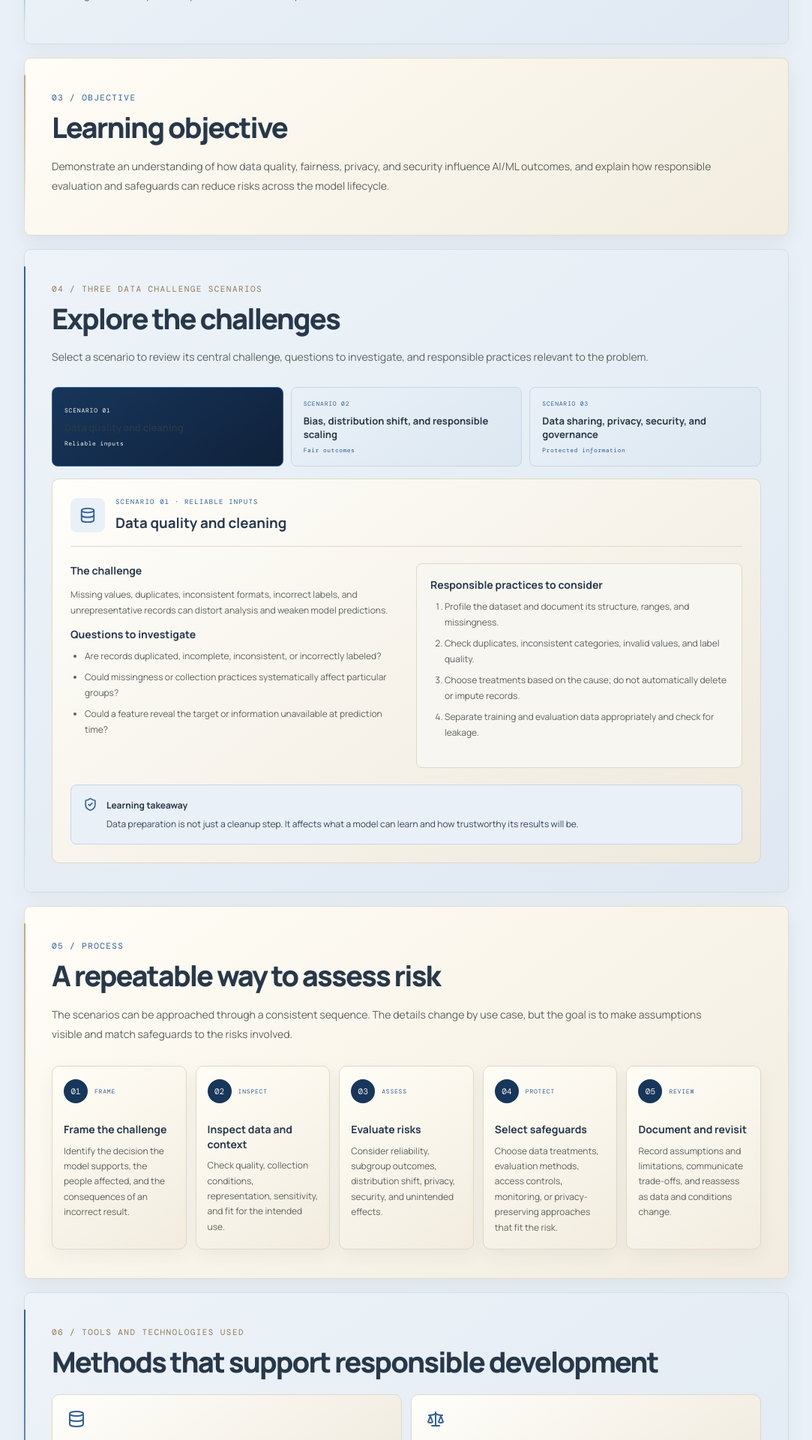
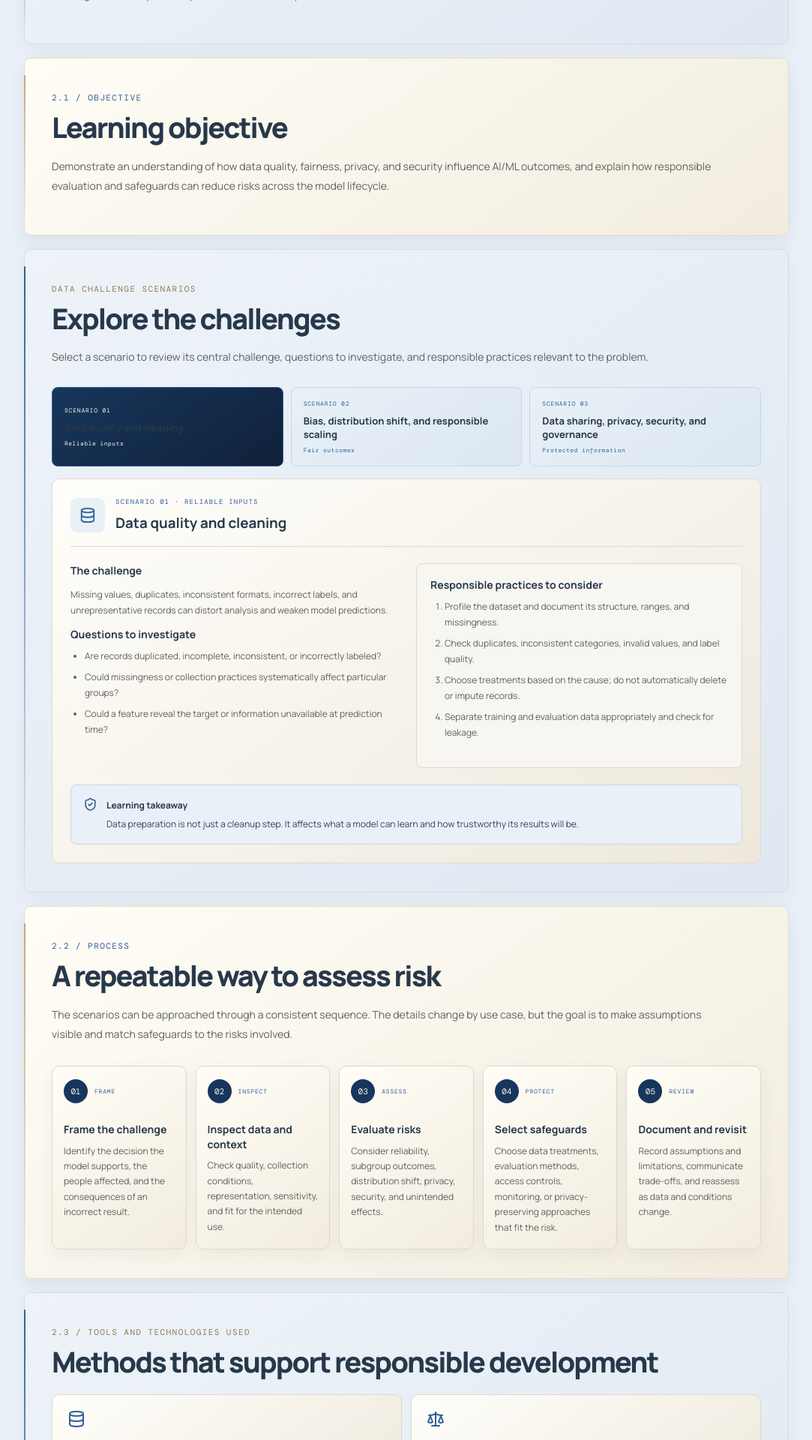
Before and after one commit to AnushaKallempudi12/portfolio, a Next.js app: page /portfolio/artifacts/responsible-ai in a window 1280 px wide. Shown: the part 1240-3160 px from the top of the page at 75% size, without its empty margins (98-1181 px from the left). Built offline with nearby package versions, Linux system fonts and the light colour scheme.

Commit message:
Align artifact sections with required portfolio checklist

```diff
--- a/src/app/artifacts/responsible-ai/page.jsx
+++ b/src/app/artifacts/responsible-ai/page.jsx
@@ -18,14 +18,14 @@ export default function ResponsibleAIArtifactPage(){
  <div className="detail-wrap detail-content rai-content">
  <section className="detail-section"><p className="detail-index">01 / INTRODUCTION</p><h2>Introduction</h2><p>Responsible AI/ML development involves more than choosing an algorithm or achieving a strong accuracy score. This artifact reflects on three data challenge scenarios from the class activity and considers how decisions about data, fairness, privacy, and security can affect people and model outcomes.</p></section>
  <section className="detail-section"><p className="detail-index">02 / DESCRIPTION</p><h2>About the data challenge scenarios</h2><p>The activity explores three connected challenges across the machine-learning lifecycle: data quality and cleaning; bias, distribution shift, and responsible scaling; and data sharing, privacy, security, and governance. Each scenario presents a practical situation, questions to investigate, and responsible practices that can help reduce risk.</p></section>
- <section className="detail-section"><p className="detail-index">03 / OBJECTIVE</p><h2>Learning objective</h2><p>Demonstrate an understanding of how data quality, fairness, privacy, and security influence AI/ML outcomes, and explain how responsible evaluation and safeguards can reduce risks across the model lifecycle.</p></section>
- <section className="detail-section" id="scenarios"><p className="detail-index">04 / THREE DATA CHALLENGE SCENARIOS</p><h2>Explore the challenges</h2><p>Select a scenario to review its central challenge, questions to investigate, and responsible practices relevant to the problem.</p><div className="rai-tabs" role="tablist" aria-label="Responsible AI scenarios">{scenarios.map(x=><button key={x.id} role="tab" aria-selected={active===x.id} className={active===x.id?"active":""} onClick={()=>setActive(x.id)}><span>SCENARIO {x.n}</span><strong>{x.title}</strong><small>{x.label}</small></button>)}</div><div className="rai-scenario-panel" role="tabpanel"><div className="rai-scenario-heading"><div className="rai-scenario-icon"><Icon size={22}/></div><div><span>SCENARIO {selected.n} · {selected.label.toUpperCase()}</span><h3>{selected.title}</h3></div></div><div className="rai-scenario-columns"><div><h4>The challenge</h4><p>{selected.challenge}</p><h4>Questions to investigate</h4><ul>{selected.questions.map(q=><li key={q}>{q}</li>)}</ul></div><div className="rai-approach"><h4>Responsible practices to consider</h4><ol>{selected.actions.map(a=><li key={a}>{a}</li>)}</ol></div></div><div className="rai-learning"><ShieldCheck size={19}/><p><strong>Learning takeaway</strong>{selected.takeaway}</p></div></div></section>
- <section className="detail-section"><p className="detail-index">05 / PROCESS</p><h2>A repeatable way to assess risk</h2><p>The scenarios can be approached through a consistent sequence. The details change by use case, but the goal is to make assumptions visible and match safeguards to the risks involved.</p><div className="rai-process-flow" aria-label="Five-step responsible AI process">{process.map(([t,d],i)=><article key={t}><div className="rai-process-node"><span>0{i+1}</span><i>{i===0?"FRAME":i===1?"INSPECT":i===2?"ASSESS":i===3?"PROTECT":"REVIEW"}</i></div><div className="rai-process-card"><h3>{t}</h3><p>{d}</p></div></article>)}</div></section>
- <section className="detail-section"><p className="detail-index">06 / TOOLS AND TECHNOLOGIES USED</p><h2>Methods that support responsible development</h2><div className="rai-tool-grid"><article><Database/><h3>Data quality checks</h3><p>Profiling, missing-value review, duplicate detection, label checks, and leakage awareness.</p></article><article><Scale/><h3>Fairness evaluation</h3><p>Representation checks, subgroup performance analysis, proxy-feature review, and context-aware evaluation.</p></article><article><Activity/><h3>Monitoring</h3><p>Distribution-shift checks and ongoing performance review after deployment.</p></article><article><LockKeyhole/><h3>Privacy and security</h3><p>Data minimization, access controls, federated learning, secure aggregation, and governance practices.</p></article></div><div className="rai-tool-note"><strong>Tools and technology clarification</strong><p>These are the technical methods and concepts examined through the class scenarios. They are presented as learning tools and responsible-development practices, not as a claim that a particular software package or production system was implemented for this activity.</p></div></section>
- <section className="detail-section"><p className="detail-index">07 / EVALUATION & LEARNING OUTCOMES</p><h2>How I evaluate the scenarios</h2><p>This is a qualitative, scenario-based evaluation rather than a report of model benchmark results. I considered whether each proposed response addresses the main risk, protects the people affected, and can be monitored or reviewed over time. The takeaways below summarize the criteria used to assess the scenarios.</p><div className="rai-takeaway-grid"><article><span>01 / DATA</span><h3>Clean data is not automatically representative</h3><p>Correcting duplicates or missing values can improve consistency, but data must also reflect the population and conditions where a model will be used.</p></article><article><span>02 / FAIRNESS</span><h3>One score cannot tell the whole story</h3><p>Overall performance can hide differences between groups. Evaluation needs to consider context, error patterns, and who may be affected.</p></article><article><span>03 / PRIVACY</span><h3>Keeping data local is only one safeguard</h3><p>Federated learning can reduce the need to centralize raw records, but updates, access, infrastructure, and governance still require attention.</p></article></div></section>
- <section className="detail-section"><p className="detail-index">08 / VALUE PROPOSITION</p><h2>Why this artifact matters</h2><p>The value of this learning is the ability to look beyond model accuracy and consider data quality, the distribution of outcomes, and the protection of sensitive information. These considerations help teams make better-informed decisions before and after deployment.</p><h3 className="rai-subsection-title">Unique Value</h3><div className="rai-unique-card"><h4>Connecting technical choices to real-world consequences</h4><p>The artifact brings three related responsibilities into one view: reliable inputs, fair outcomes, and protected information. It shows why responsible AI requires examining the full system and its impact on people—not only selecting an algorithm.</p></div><h3 className="rai-subsection-title rai-relevance-title">Relevance</h3><div className="rai-relevance-grid"><article><strong>AI/ML development</strong><span>Use data and evaluation practices that make model behavior easier to assess and explain.</span></article><article><strong>Data analytics</strong><span>Question data completeness, representation, and context before drawing conclusions.</span></article><article><strong>Professional practice</strong><span>Recognize privacy, fairness, and monitoring responsibilities when AI systems affect decisions.</span></article></div></section>
- <section className="detail-section"><p className="detail-index">09 / REFERENCES</p><h2>References</h2><p>This artifact is based on the Workshop 4.3 class activity, <em>Data Challenge Scenarios</em>. No external sources are listed because additional source details were not available to verify for this portfolio entry.</p></section>
- <section className="detail-section"><p className="detail-index">10 / PROJECT DOCUMENTATION</p><h2>Project documentation</h2><p>The supporting documentation records the artifact scope, learning objectives, three scenario summaries, analysis and evaluation approach, technical concepts, value, limitations, and course reference. It also clarifies which practices are discussed as learning concepts rather than claimed production implementations.</p><div className="rai-tool-note"><strong>Documentation file</strong><p><a href="/portfolio/documents/Responsible%20AI%20ML%20Development%20Project%20Documentation.md" target="_blank" rel="noreferrer">Open the Data Challenge Scenarios project documentation <ArrowUpRight size={14}/></a></p></div></section>
+ <section className="detail-section"><p className="detail-index">2.1 / OBJECTIVE</p><h2>Learning objective</h2><p>Demonstrate an understanding of how data quality, fairness, privacy, and security influence AI/ML outcomes, and explain how responsible evaluation and safeguards can reduce risks across the model lifecycle.</p></section>
+ <section className="detail-section" id="scenarios"><p className="detail-index">DATA CHALLENGE SCENARIOS</p><h2>Explore the challenges</h2><p>Select a scenario to review its central challenge, questions to investigate, and responsible practices relevant to the problem.</p><div className="rai-tabs" role="tablist" aria-label="Responsible AI scenarios">{scenarios.map(x=><button key={x.id} role="tab" aria-selected={active===x.id} className={active===x.id?"active":""} onClick={()=>setActive(x.id)}><span>SCENARIO {x.n}</span><strong>{x.title}</strong><small>{x.label}</small></button>)}</div><div className="rai-scenario-panel" role="tabpanel"><div className="rai-scenario-heading"><div className="rai-scenario-icon"><Icon size={22}/></div><div><span>SCENARIO {selected.n} · {selected.label.toUpperCase()}</span><h3>{selected.title}</h3></div></div><div className="rai-scenario-columns"><div><h4>The challenge</h4><p>{selected.challenge}</p><h4>Questions to investigate</h4><ul>{selected.questions.map(q=><li key={q}>{q}</li>)}</ul></div><div className="rai-approach"><h4>Responsible practices to consider</h4><ol>{selected.actions.map(a=><li key={a}>{a}</li>)}</ol></div></div><div className="rai-learning"><ShieldCheck size={19}/><p><strong>Learning takeaway</strong>{selected.takeaway}</p></div></div></section>
+ <section className="detail-section"><p className="detail-index">2.2 / PROCESS</p><h2>A repeatable way to assess risk</h2><p>The scenarios can be approached through a consistent sequence. The details change by use case, but the goal is to make assumptions visible and match safeguards to the risks involved.</p><div className="rai-process-flow" aria-label="Five-step responsible AI process">{process.map(([t,d],i)=><article key={t}><div className="rai-process-node"><span>0{i+1}</span><i>{i===0?"FRAME":i===1?"INSPECT":i===2?"ASSESS":i===3?"PROTECT":"REVIEW"}</i></div><div className="rai-process-card"><h3>{t}</h3><p>{d}</p></div></article>)}</div></section>
+ <section className="detail-section"><p className="detail-index">2.3 / TOOLS AND TECHNOLOGIES USED</p><h2>Methods that support responsible development</h2><div className="rai-tool-grid"><article><Database/><h3>Data quality checks</h3><p>Profiling, missing-value review, duplicate detection, label checks, and leakage awareness.</p></article><article><Scale/><h3>Fairness evaluation</h3><p>Representation checks, subgroup performance analysis, proxy-feature review, and context-aware evaluation.</p></article><article><Activity/><h3>Monitoring</h3><p>Distribution-shift checks and ongoing performance review after deployment.</p></article><article><LockKeyhole/><h3>Privacy and security</h3><p>Data minimization, access controls, federated learning, secure aggregation, and governance practices.</p></article></div><div className="rai-tool-note"><strong>Tools and technology clarification</strong><p>These are the technical methods and concepts examined through the class scenarios. They are presented as learning tools and responsible-development practices, not as a claim that a particular software package or production system was implemented for this activity.</p></div></section>
+ <section className="detail-section"><p className="detail-index">EVALUATION & LEARNING OUTCOMES</p><h2>How I evaluate the scenarios</h2><p>This is a qualitative, scenario-based evaluation rather than a report of model benchmark results. I considered whether each proposed response addresses the main risk, protects the people affected, and can be monitored or reviewed over time. The takeaways below summarize the criteria used to assess the scenarios.</p><div className="rai-takeaway-grid"><article><span>01 / DATA</span><h3>Clean data is not automatically representative</h3><p>Correcting duplicates or missing values can improve consistency, but data must also reflect the population and conditions where a model will be used.</p></article><article><span>02 / FAIRNESS</span><h3>One score cannot tell the whole story</h3><p>Overall performance can hide differences between groups. Evaluation needs to consider context, error patterns, and who may be affected.</p></article><article><span>03 / PRIVACY</span><h3>Keeping data local is only one safeguard</h3><p>Federated learning can reduce the need to centralize raw records, but updates, access, infrastructure, and governance still require attention.</p></article></div></section>
+ <section className="detail-section"><p className="detail-index">3 / VALUE PROPOSITION</p><h2>Why this artifact matters</h2><p>The value of this learning is the ability to look beyond model accuracy and consider data quality, the distribution of outcomes, and the protection of sensitive information. These considerations help teams make better-informed decisions before and after deployment.</p><h3 className="rai-subsection-title">3.1 Unique Value</h3><div className="rai-unique-card"><h4>Connecting technical choices to real-world consequences</h4><p>The artifact brings three related responsibilities into one view: reliable inputs, fair outcomes, and protected information. It shows why responsible AI requires examining the full system and its impact on people—not only selecting an algorithm.</p></div><h3 className="rai-subsection-title rai-relevance-title">3.2 Relevance</h3><div className="rai-relevance-grid"><article><strong>AI/ML development</strong><span>Use data and evaluation practices that make model behavior easier to assess and explain.</span></article><article><strong>Data analytics</strong><span>Question data completeness, representation, and context before drawing conclusions.</span></article><article><strong>Professional practice</strong><span>Recognize privacy, fairness, and monitoring responsibilities when AI systems affect decisions.</span></article></div></section>
+ <section className="detail-section"><p className="detail-index">4 / REFERENCES</p><h2>References</h2><p>This artifact is based on the Workshop 4.3 class activity, <em>Data Challenge Scenarios</em>. No external sources are listed because additional source details were not available to verify for this portfolio entry.</p></section>
+ <section className="detail-section"><p className="detail-index">5 / PROJECT DOCUMENTATION</p><h2>Project documentation</h2><p>The supporting documentation records the artifact scope, learning objectives, three scenario summaries, analysis and evaluation approach, technical concepts, value, limitations, and course reference. It also clarifies which practices are discussed as learning concepts rather than claimed production implementations.</p><div className="rai-tool-note"><strong>Documentation file</strong><p><a href="/portfolio/documents/Responsible%20AI%20ML%20Development%20Project%20Documentation.md" target="_blank" rel="noreferrer">Open the Data Challenge Scenarios project documentation <ArrowUpRight size={14}/></a></p></div></section>
  <section className="detail-cta"><div><p className="detail-index">RETURN TO THE COLLECTION</p><h2>Responsible AI is part of the whole lifecycle.</h2><p>Explore the other academic artifacts to see how I approach AI learning, model selection, and practical problem-solving.</p></div><Link className="detail-primary" href="/#artifacts">Back to all artifacts <ArrowUpRight size={14}/></Link></section>
  </div><footer className="detail-footer"><span>Data Challenge Scenarios · Anusha Kallempudi</span><Link href="/#artifacts">Return to Portfolio ↑</Link></footer></main>;
 }
```
